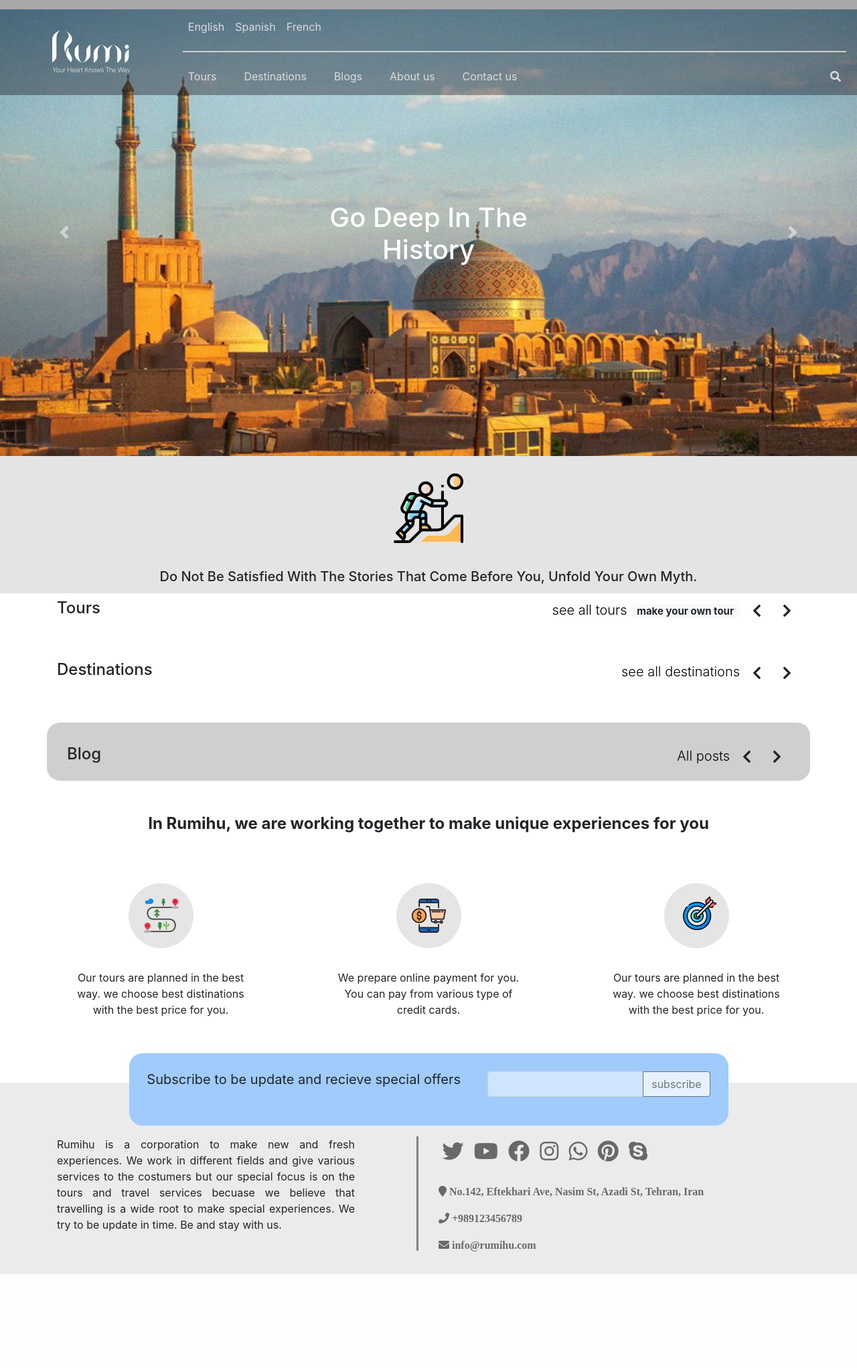
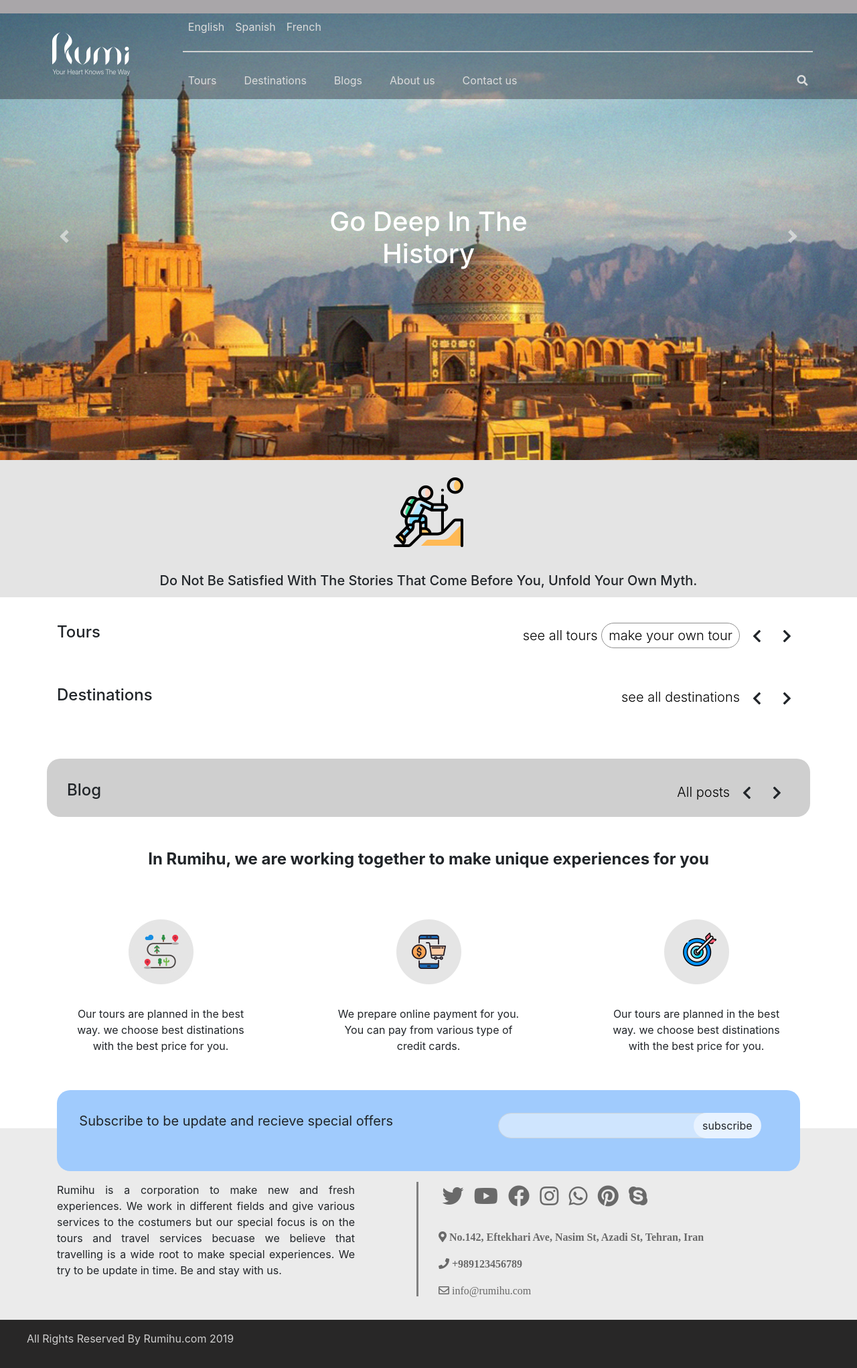
Before and after one commit to Shabo0oli/rumihoo, a Django app: page / in a window 1280 px wide. Shown: the whole page at 67% size. Before the commit the page ends 1903 px from the top, so only its background shows below. Run offline with Django 3.2, Linux system fonts and the light colour scheme; data that the repository does not hold is empty; some libraries are stand-ins or nearby versions.

Commit message:
backlog 18.2.34

```diff
--- a/rumihoo/web/static/css/style.css
+++ b/rumihoo/web/static/css/style.css
@@ -261,3 +261,44 @@ ul.green li::before {
 .heart{
     padding: 1%;
 }
+
+
+.myspan{
+    border-style: solid;
+    border-width: 1px;
+    border-color: #909090;
+    padding: 3px 10px 3px 10px;
+    border-radius: 30px;
+    display: inline-block;
+}
+
+.curved{
+    border-radius: 0.75rem !important;
+}
+
+.checked{
+    color: orange;
+}
+
+
+.tourtype{
+    border-style: solid;
+    border-width: 0.5px;
+    border-color: #909090;
+    padding: 3px 10px 3px 10px;
+    border-radius: 20px;
+    display: inline-block;
+}
+
+
+.subscribe{
+    border-radius: 30px !important;
+}
+
+
+span.soc{
+    color: dimgrey;
+}
+span.soc:hover{
+    color: black;
+}
--- a/rumihoo/web/templates/index.html
+++ b/rumihoo/web/templates/index.html
@@ -17,15 +17,15 @@
 
 
 
-<section class="carousel carousel1 slide maxwid" data-ride="carousel" id="postsCarousel">
+<section class="carousel carousel1 slide maxwid" data-ride="carousel" id="postsCarousel" style="margin-top: 3%;">
     <div class="container">
         <div class="row">
-            <div class="col-6  lead text-left">
+            <div class="col-2  text-left lead">
                 <h4>Tours</h4>
             </div>
-            <div class="col-6 text-right lead">
+            <div class="col-10 text-right lead">
                 <a href="#">see all tours</a>
-                <a href="#"><span class="badge badge-pill badge-light">make your own tour</span></a>
+                <a href="#"><span class="myspan">make your own tour</span></a>
                 <a class="btn btn-secondary-outline prev" href="" title="go back"><i class="fa fa-lg fa-chevron-left"></i></a>
                 <a class="btn btn-secondary-outline next" href="" title="more"><i class="fa fa-lg fa-chevron-right"></i></a>
             </div>
@@ -37,9 +37,9 @@
             <div class="carousel-item {% if forloop.first %} active {% endif %}">
                 <div class="card-deck" style="width: 100%;">
                     {% for tour in tours %}
-                    <div class="card h-100">
+                    <div class="card h-100 curved">
                         <a href="/tour/{{tour.id}}">
-                            <img class="card-img-top responsive" style="width: 100%;" src="{{tour.MainImage|cut:"web/"}} " alt="Carousel 1">
+                            <img class="card-img-top img-responsive responsive" style="width: 100%;" src="{{tour.MainImage|cut:"web/"}} " alt="Carousel 1">
                             <div class="card-body pt-2">
                                 <div  >
                                     <h5>
@@ -49,14 +49,21 @@
                                 <div style="margin-top: 10%;">
 
                                     <span><i class="far fa-clock"></i> {{tour.Dayduration}} days </span>
-                                    <span style="float: right"> <span class="badge badge-pill badge-light" style="color:{{tour.Tourtype.Color}}">{{tour.Tourtype.Name}}</span> </span>
+                                    <span style="float: right"> <span class="tourtype" style="color:{{tour.Tourtype.Color}}">{{tour.Tourtype.Name}}</span> </span>
 
                                 </div>
 
                                 <div style="margin-top: 5%;">
 
                                     <span>{{tour.commentcount}} review </span>
-                                    <span style="float: right"> Stars </span>
+                                    <!--<span style="float: right"> Stars </span> -->
+                                    <span style="float: right;">
+                                        <span class="fas fa-star checked"></span>
+                                        <span class="fas fa-star checked"></span>
+                                        <span class="fas fa-star checked"></span>
+                                        <span class="far fa-star"></span>
+                                        <span class="far fa-star"></span>
+                                    </span>
 
                                 </div>
 
@@ -85,10 +92,10 @@
 <section class="carousel carousel1dis slide maxwid" data-ride="carousel" id="postsCarouseldis" style="margin-top: 3%;">
     <div class="container">
         <div class="row">
-            <div class="col-6  lead text-left">
+            <div class="col-2  lead text-left">
                 <h4>Destinations</h4>
             </div>
-            <div class="col-6 text-right lead">
+            <div class="col-10 text-right lead">
                 <a href="#">see all destinations</a>
                 <a class="btn btn-secondary-outline prevdis" href="" title="go back"><i class="fa fa-lg fa-chevron-left"></i></a>
                 <a class="btn btn-secondary-outline nextdis" href="" title="more"><i class="fa fa-lg fa-chevron-right"></i></a>
@@ -101,7 +108,7 @@
             <div class="carousel-item {% if forloop.first %} active {% endif %}">
                 <div class="card-deck">
                     {% for des in destinations %}
-                    <div class="card h-100 rounded">
+                    <div class="card h-100  curved">
                         <div class="card-img-top card-img-top-250 rounded" style="position: relative">
                             <img class="img-fluid rounded" src="{{des.Image|cut:"web/"}}" >
                             <div class="bottom-left"><a href="/destination/{{des.Name}}"><h4 style="color:white">{{des.Name}}</h4></a></div>
@@ -114,8 +121,39 @@
 
             </div>
             {% endfor %}
+
+
         </div>
     </div>
+
+    <div class="carousel carousel2dis slide" data-ride="carousel" id="postsCarouseldis2">
+
+    <div class="container pt-0 mt-3">
+        <div class="carousel-inner">
+            {% for destinations in destinations_list2 %}
+            <div class="carousel-item {% if forloop.first %} active {% endif %}">
+                <div class="card-deck">
+                    {% for des in destinations %}
+                    <div class="card h-100  curved">
+                        <div class="card-img-top card-img-top-250 rounded" style="position: relative">
+                            <img class="img-fluid rounded" src="{{des.Image|cut:"web/"}}" >
+                            <div class="bottom-left"><a href="/destination/{{des.Name}}"><h4 style="color:white">{{des.Name}}</h4></a></div>
+                        </div>
+                    </div>
+
+                    {% endfor %}
+                </div>
+
+
+            </div>
+            {% endfor %}
+
+
+        </div>
+    </div>
+        </div>
+
+
 </section>
 
 
--- a/rumihoo/web/templates/template.html
+++ b/rumihoo/web/templates/template.html
@@ -56,8 +56,8 @@
 <body>
 
 
-<div style="overflow: hidden" >
-    <nav class="navbar navbar-expand-lg navbar-i-light" style="position: relative">
+<div  style="overflow: hidden" >
+    <nav id="menu" class="navbar navbar-expand-lg navbar-i-light" style="position: relative">
 
         <a class="navbar-brand logo" href="/">
             <img src="{% static "image/logowhite.png" %}">
@@ -89,7 +89,7 @@
 
 
             </div>
-            <hr style="width: 100%; color: gainsboro; height: 0.1px; background-color:gainsboro;" />
+            <div><hr style="width: 95%; color: gainsboro; height: 0.1px; background-color:gainsboro; display: inline-block" /></div>
             <div class="navbar-nav collapse navbar-collapse" id="navbarTogglerDemo03" >
                 <a class="nav-item nav-link nav-i-link nav-i-link-p active" href="/">Tours</a>
                 <a class="nav-item nav-link nav-i-link nav-i-link-p " href="#">Destinations</a>
@@ -98,9 +98,9 @@
                 <a class="nav-item nav-link nav-i-link nav-i-link-p " href="#">Contact us</a>
 
 
-                <ul class="navbar-nav ml-auto">
+                <ul class="navbar-nav ml-auto" style="margin-right: 5%;">
                     <li class="nav-item">
-                        <a class="nav-link" href="#"> <i class="fas fa-search"></i> </a>
+                        <a class="nav-link search" href="#"> <i class="fas fa-search"></i> </a>
                     </li>
 
                 </ul>
@@ -112,6 +112,23 @@
 
 
     </nav>
+
+    <div id="searchBox" class="navbar navbar-expand-lg navbar-i-light" style="background-color: black;display: none;position: relative">
+
+        <div class="row" style="padding: 3.38%;width: 100%;">
+            <div class="col-12">
+                <div class="input-group">
+                     <input style="background-color: black;border-top-left-radius: 30px;border-bottom-left-radius: 30px;border-color: #cfcfcf;color: #cfcfcf" type="text" class="form-control corleft" placeholder="Type something to search">
+                            <div class="input-group-append">
+                                <button style="background-color: black;border-top-right-radius: 30px;border-bottom-right-radius: 30px;margin-left: -25%; border-left-color: black; border-right-color: #cfcfcf;border-top-color: #cfcfcf;border-bottom-color: #cfcfcf;color: #cfcfcf" class="btn"  type="button" id="button-addon3">
+                                    <i class="fas fa-times"></i>
+                                </button>
+                            </div>
+                </div>
+            </div>
+        </div>
+
+    </div>
 
     <div id="carouselExampleIndicators" class="carousel slide fullCarousel" data-ride="carousel">
 
@@ -143,6 +160,7 @@
     </div>
 
 </div>
+
 
 
 <!--
@@ -194,10 +212,9 @@
 
 
 
-<div class="container" style="margin-bottom:-5%;">
-    <div class="row maxwid" style="margin-top: 3%">
-        <div class="col-1"></div>
-        <div class="col-10">
+<div class="container" style="margin-bottom:-5%;padding-left: 0%;padding-right: 0%;">
+    <div class="row maxwid" style="margin-top: 3%;">
+        <div class="col-12" >
             <div style="background-color: #a0cbfd;padding: 3%;border-radius: 20px;">
 
                 <div class="row">
@@ -206,16 +223,15 @@
                     </div>
                     <div class="col-5">
                         <div class="input-group mb-3">
-                            <input style="background-color: #cfe5fe;" type="text" class="form-control corleft">
+                            <input style="background-color: #cfe5fe;border-top-left-radius: 30px;border-bottom-left-radius: 30px;" type="text" class="form-control corleft">
                             <div class="input-group-append">
-                                <button style="background-color: #e7f2ff;" class="btn btn-outline-secondary" type="button" id="button-addon2">subscribe</button>
+                                <button style="background-color: #e7f2ff;border-radius: 30px;margin-left: -25%;" class="btn"  type="button" id="button-addon2">subscribe</button>
                             </div>
                         </div>
                     </div>
                 </div>
             </div>
         </div>
-        <div class="col-1"></div>
     </div>
 
 </div>
@@ -244,21 +260,21 @@
             <div class="col-6">
 
                 <div>
-                    <span class="fab fa-twitter fa-2x" style="color: dimgray;margin: 1%;"></span>
-                    <span class="fab fa-youtube fa-2x" style="color: dimgray;margin: 1%;"></span>
-                    <span class="fab fa-facebook fa-2x" style="color: dimgray;margin: 1%;"></span>
-                    <span class="fab fa-instagram fa-2x" style="color: dimgray;margin: 1%;"></span>
-                    <span class="fab fa-whatsapp fa-2x" style="color: dimgray;margin: 1%;"></span>
-                    <span class="fab fa-pinterest fa-2x" style="color: dimgray;margin: 1%;"></span>
-                    <span class="fab fa-skype fa-2x" style="color: dimgray;margin: 1%;"></span>
+                    <span class="soc fab fa-twitter fa-2x" style="margin: 1%;"></span>
+                    <span class="soc fab fa-youtube fa-2x" style="margin: 1%;"></span>
+                    <span class="soc fab fa-facebook fa-2x" style="margin: 1%;"></span>
+                    <span class="soc fab fa-instagram fa-2x" style="margin: 1%;"></span>
+                    <span class="soc fab fa-whatsapp fa-2x" style="margin: 1%;"></span>
+                    <span class="soc fab fa-pinterest fa-2x" style="margin: 1%;"></span>
+                    <span class="soc fab fa-skype fa-2x" style="margin: 1%;"></span>
 
 
                 </div>
 
                 <div style="margin-top: 5%;">
-                    <p><i class="fa fa-map-marker" style="color: dimgray">  No.142, Eftekhari Ave, Nasim St, Azadi St, Tehran, Iran </i> <br></p>
-                    <p><i class="fa fa-phone" style="color: dimgray">  +989123456789 </i><br></p>
-                    <p><i class="fa fa-envelope" style="color: dimgray">  info@rumihu.com </i><br></p>
+                    <p><i class="fas fa-map-marker-alt" style="color: dimgray">  No.142, Eftekhari Ave, Nasim St, Azadi St, Tehran, Iran </i> <br></p>
+                    <p><i class="fas fa-phone" style="color: dimgray">  +989123456789 </i><br></p>
+                    <p><i class="far fa-envelope" style="color: dimgray">  info@rumihu.com </i><br></p>
 
                 </div>
 
@@ -270,6 +286,12 @@
 
 
     </div>
+
+</div>
+
+<div class="mt-auto py-3" style="background-color: #282727;">
+
+    <div class="maxwid"><p style="color: #cfcfcf">All Rights Reserved By Rumihu.com 2019</p></div>
 
 </div>
 
@@ -298,8 +320,27 @@
         $('.nextdis').click(function(){ $('.carousel1dis').carousel('next');return false; });
         $('.prevdis').click(function(){ $('.carousel1dis').carousel('prev');return false; });
 
+        $('.nextdis').click(function(){ $('.carousel2dis').carousel('next');return false; });
+        $('.prevdis').click(function(){ $('.carousel2dis').carousel('prev');return false; });
+
         $('.nextblog').click(function(){ $('.carousel1blog').carousel('next');return false; });
         $('.prevblog').click(function(){ $('.carousel1blog').carousel('prev');return false; });
+
+
+        $('.carousel').carousel({
+        interval: false
+        });
+
+
+        $('.search').click(function(){
+           $('#menu').hide();
+           $('#searchBox').show();
+        });
+
+        $('#button-addon3').click(function(){
+           $('#menu').show();
+           $('#searchBox').hide();
+        });
 
     })(jQuery);
 
--- a/rumihoo/web/views.py
+++ b/rumihoo/web/views.py
@@ -32,7 +32,27 @@ def index(request):
     if len(tours) % 4 :
         tours = tours + tours[0: 4-len(tours)%4 ]
     context['tours_list'] = grouped(tours, 4)
-    context['destinations_list'] = grouped(Destination.objects.all(), 3)
+
+    des = list(Destination.objects.all())
+
+    if len(des) % 3:
+        des = des + des[0: 3 - len(des) % 3]
+
+    destinations = list(grouped(des , 3 ))
+
+    if (len(des)/3) % 2  :
+        destinations = destinations + destinations[0]
+
+    destinations_list = []
+    destinations_list2 = []
+
+
+    for a ,b in grouped(destinations,2) :
+        destinations_list.append(a)
+        destinations_list2.append(b)
+
+    context['destinations_list'] = destinations_list
+    context['destinations_list2'] = destinations_list2
     context['blog_list'] = grouped(Blog.objects.all(), 3)
 
     return render(request, 'index.html', context)
```
